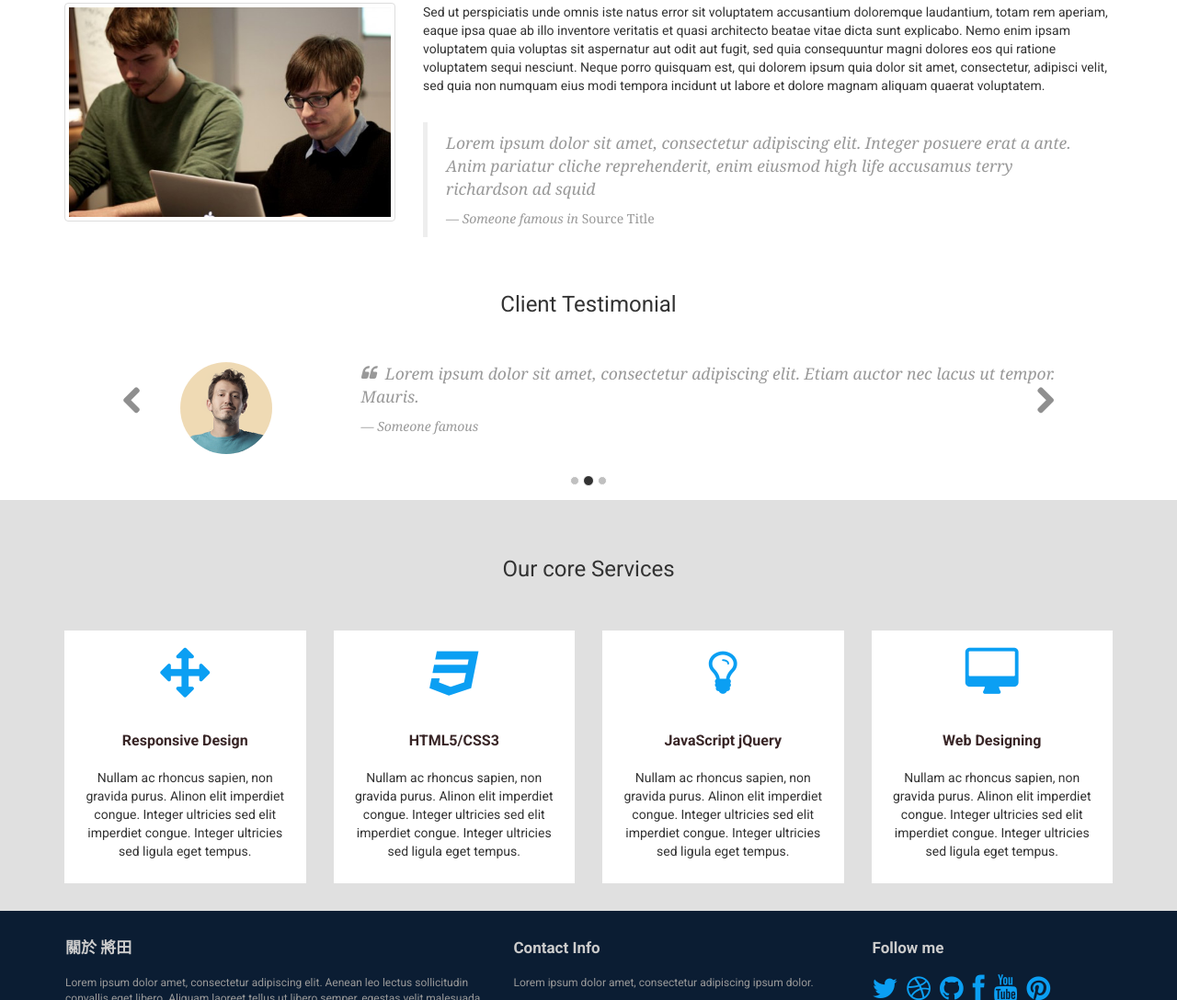
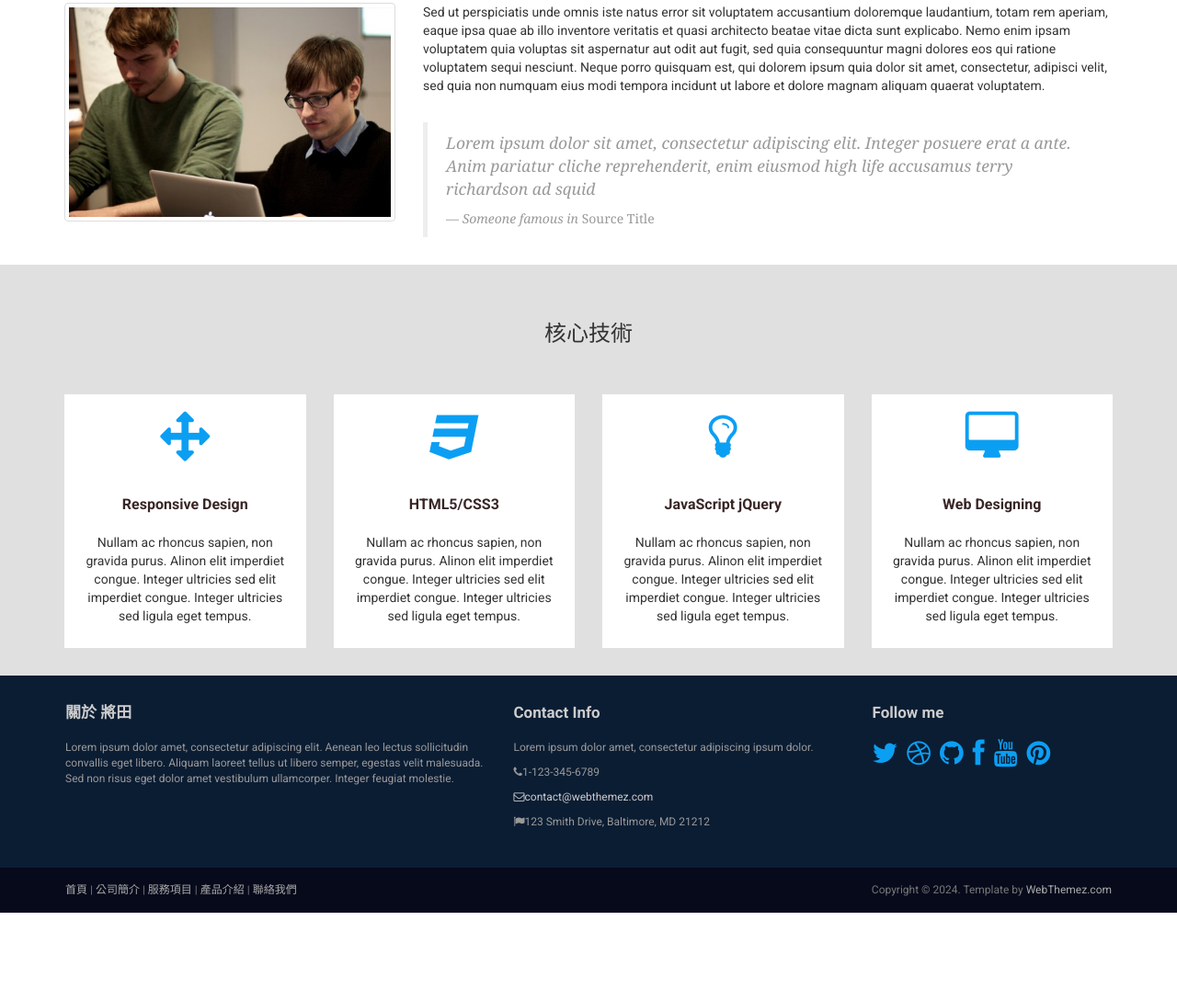
Before and after one commit to jiangtianc/testing, a plain HTML site: page index.html in a window 1280 px wide. Shown: the part 710-1798 px from the top of the page at 92% size. After the commit the page ends 1703 px from the top, so only its background shows below. Drawn offline with nearby package versions, Linux system fonts and the light colour scheme.

Commit message:
Update index.html

```diff
--- a/index.html
+++ b/index.html
@@ -109,80 +109,81 @@
             </div>
         </div>
     </div>
-    <div class="container">
-        <div class="row">
-            <div class='col-md-12 text-center'>
-                <h3>Client Testimonial</h3>
-            </div>
-        </div>
-        <div class='row'>
-            <div class='col-md-12'>
-                <div class="carousel slide" data-ride="carousel" id="quote-carousel">
-                    <!-- Bottom Carousel Indicators -->
-                    <ol class="carousel-indicators">
-                        <li data-target="#quote-carousel" data-slide-to="0" class="active"></li>
-                        <li data-target="#quote-carousel" data-slide-to="1"></li>
-                        <li data-target="#quote-carousel" data-slide-to="2"></li>
-                    </ol>
+<!--    <div class="container">
+<!--        <div class="row">
+<!--            <div class='col-md-12 text-center'>
+<!--                <h3>Client Testimonial</h3>
+<!--            </div>
+<!--        </div>
+<!--        <div class='row'>
+<!--            <div class='col-md-12'>
+<!--                <div class="carousel slide" data-ride="carousel" id="quote-carousel">
+<!--                    <!-- Bottom Carousel Indicators -->
+<!--                    <ol class="carousel-indicators">
+<!--                        <li data-target="#quote-carousel" data-slide-to="0" class="active"></li>
+<!--                        <li data-target="#quote-carousel" data-slide-to="1"></li>
+<!--                        <li data-target="#quote-carousel" data-slide-to="2"></li>
+<!--                    </ol>
+<!--
+<!--                    <!-- Carousel Slides / Quotes -->
+<!--                    <div class="carousel-inner">
+<!--                        <!-- Quote 1 -->
+<!--                        <div class="item active">
+<!--                            <blockquote>
+<!--                                <div class="row">
+<!--                                    <div class="col-sm-3 text-center">
+<!--                                        <img class="img-circle" src="assets/images/person_1.png" style="width: 100px; height: 100px;">
+<!--                                    </div>
+<!--                                    <div class="col-sm-9">
+<!--                                        <p>Neque porro quisquam est qui dolorem ipsum quia dolor sit amet, consectetur, adipisci velit!</p>
+<!--                                        <small>Someone famous</small>
+<!--                                    </div>
+<!--                                </div>
+<!--                            </blockquote>
+<!--                        </div>
+<!--                        <!-- Quote 2 -->
+<!--                        <div class="item">
+<!--                            <blockquote>
+<!--                                <div class="row">
+<!--                                    <div class="col-sm-3 text-center">
+<!--                                        <img class="img-circle" src="assets/images/person_2.png" style="width: 100px; height: 100px;">
+<!--                                    </div>
+<!--                                    <div class="col-sm-9">
+<!--                                        <p>Lorem ipsum dolor sit amet, consectetur adipiscing elit. Etiam auctor nec lacus ut tempor. Mauris.</p>
+<!--                                        <small>Someone famous</small>
+<!--                                    </div>
+<!--                                </div>
+<!--                            </blockquote>
+<!--                        </div>
+<!--                        <!-- Quote 3 -->
+<!--                        <div class="item">
+<!--                            <blockquote>
+<!--                                <div class="row">
+<!--                                    <div class="col-sm-3 text-center">
+<!--                                        <img class="img-circle" src="assets/images/person_3.png" style="width: 100px; height: 100px;">
+<!--                                    </div>
+<!--                                    <div class="col-sm-9">
+<!--                                        <p>Lorem ipsum dolor sit amet, consectetur adipiscing elit. Ut rutrum elit in arcu blandit, eget pretium nisl accumsan. Sed ultricies commodo tortor, eu pretium mauris.</p>
+<!--                                        <small>Someone famous</small>
+<!--                                    </div>
+<!--                                </div>
+<!--                            </blockquote>
+<!--                        </div>
+<!--                    </div>
+<!--
+<!--                    <!-- Carousel Buttons Next/Prev -->
+<!--                    <a data-slide="prev" href="#quote-carousel" class="left carousel-control"><i class="fa fa-chevron-left"></i></a>
+<!--                    <a data-slide="next" href="#quote-carousel" class="right carousel-control"><i class="fa fa-chevron-right"></i></a>
+<!--                </div>
+<!--            </div>
+<!--        </div>
+<!--    </div>
 
-                    <!-- Carousel Slides / Quotes -->
-                    <div class="carousel-inner">
-                        <!-- Quote 1 -->
-                        <div class="item active">
-                            <blockquote>
-                                <div class="row">
-                                    <div class="col-sm-3 text-center">
-                                        <img class="img-circle" src="assets/images/person_1.png" style="width: 100px; height: 100px;">
-                                    </div>
-                                    <div class="col-sm-9">
-                                        <p>Neque porro quisquam est qui dolorem ipsum quia dolor sit amet, consectetur, adipisci velit!</p>
-                                        <small>Someone famous</small>
-                                    </div>
-                                </div>
-                            </blockquote>
-                        </div>
-                        <!-- Quote 2 -->
-                        <div class="item">
-                            <blockquote>
-                                <div class="row">
-                                    <div class="col-sm-3 text-center">
-                                        <img class="img-circle" src="assets/images/person_2.png" style="width: 100px; height: 100px;">
-                                    </div>
-                                    <div class="col-sm-9">
-                                        <p>Lorem ipsum dolor sit amet, consectetur adipiscing elit. Etiam auctor nec lacus ut tempor. Mauris.</p>
-                                        <small>Someone famous</small>
-                                    </div>
-                                </div>
-                            </blockquote>
-                        </div>
-                        <!-- Quote 3 -->
-                        <div class="item">
-                            <blockquote>
-                                <div class="row">
-                                    <div class="col-sm-3 text-center">
-                                        <img class="img-circle" src="assets/images/person_3.png" style="width: 100px; height: 100px;">
-                                    </div>
-                                    <div class="col-sm-9">
-                                        <p>Lorem ipsum dolor sit amet, consectetur adipiscing elit. Ut rutrum elit in arcu blandit, eget pretium nisl accumsan. Sed ultricies commodo tortor, eu pretium mauris.</p>
-                                        <small>Someone famous</small>
-                                    </div>
-                                </div>
-                            </blockquote>
-                        </div>
-                    </div>
-
-                    <!-- Carousel Buttons Next/Prev -->
-                    <a data-slide="prev" href="#quote-carousel" class="left carousel-control"><i class="fa fa-chevron-left"></i></a>
-                    <a data-slide="next" href="#quote-carousel" class="right carousel-control"><i class="fa fa-chevron-right"></i></a>
-                </div>
-            </div>
-        </div>
-    </div>
     <!-- Highlights - jumbotron -->
     <div class="jumbotron">
         <div class="container">
 
-            <h3 class="text-center">Our core Services</h3>
+            <h3 class="text-center">核心技術</h3>
 
             <div class="row">
                 <div class="col-md-3 col-sm-6 highlight">
@@ -227,7 +228,6 @@
                 </div>
             </div>
             <!-- /row  -->
-
         </div>
     </div>
     <!-- /Highlights -->
```
